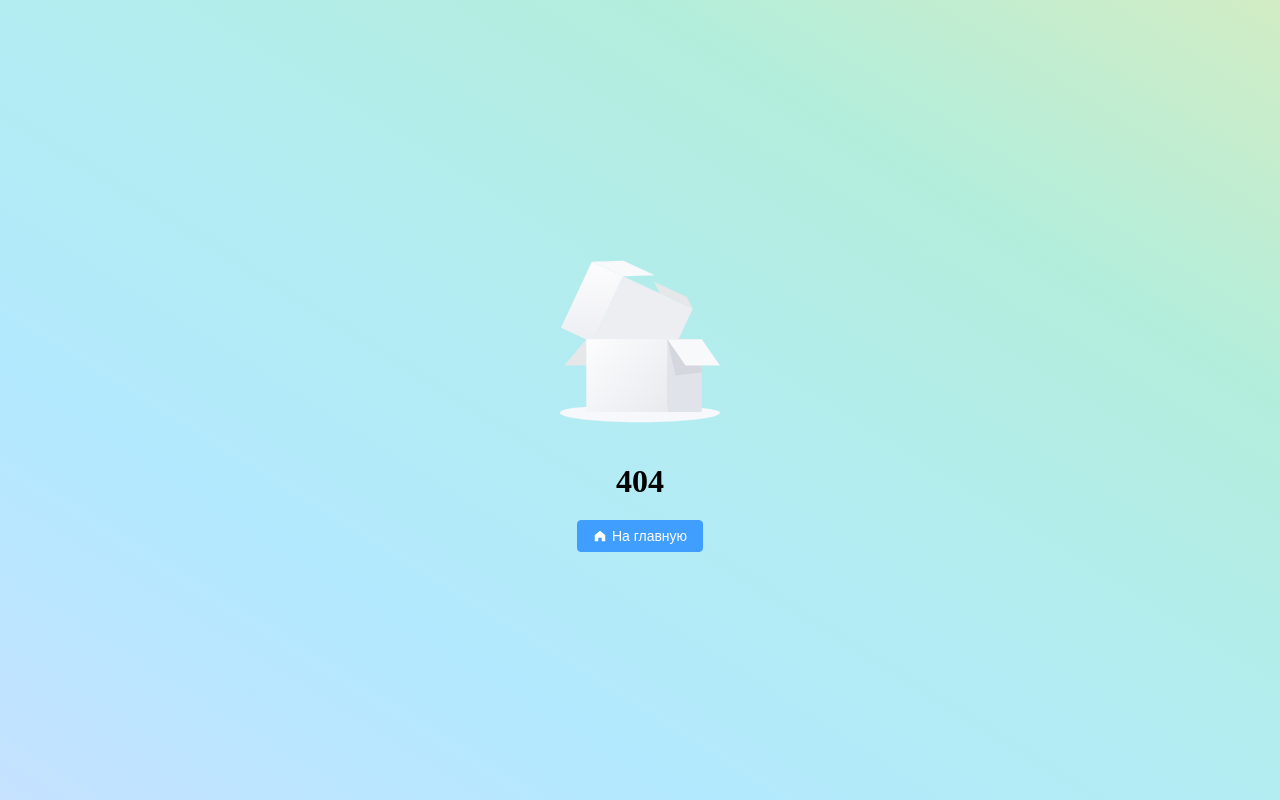
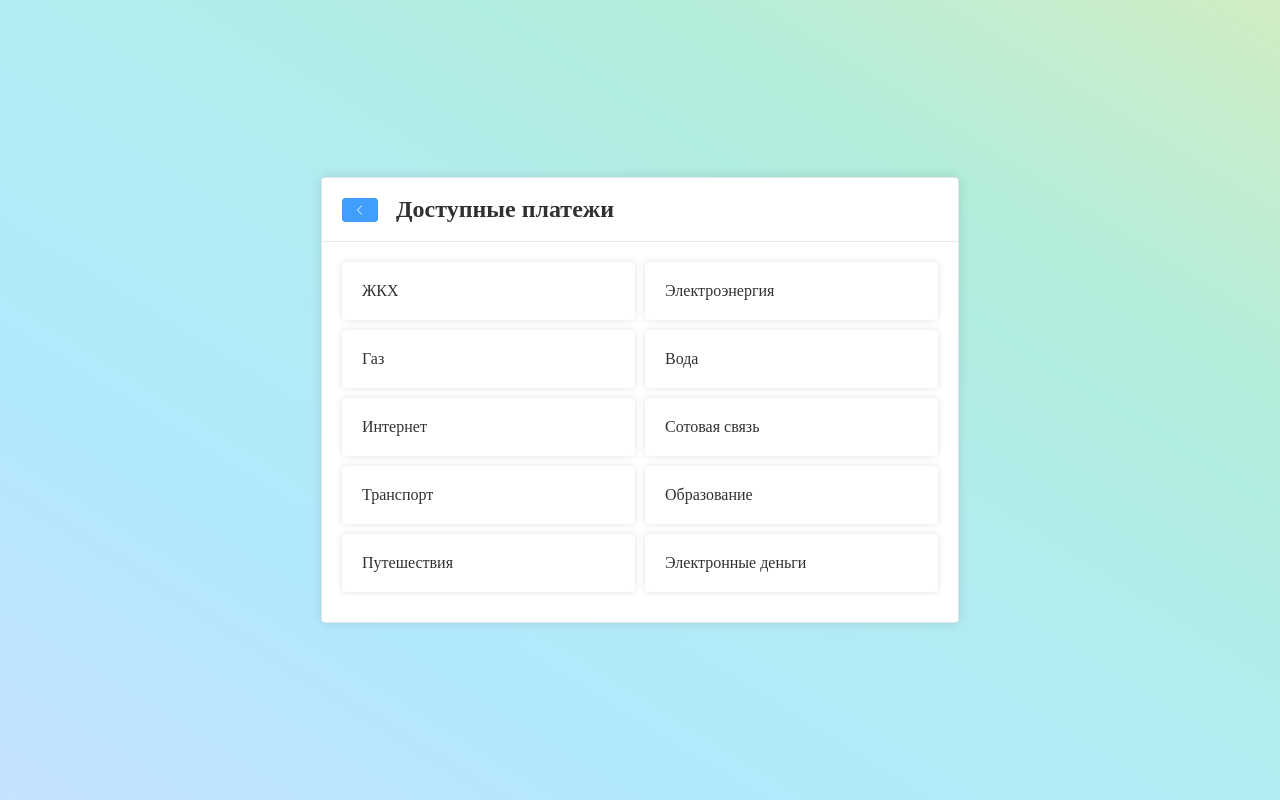
Before and after one commit to am1rfy/dep, a Vue app: page /payment in a window 1280 px wide. Before the commit this address had no page. Built offline with nearby package versions, Linux system fonts and the light colour scheme.

Commit message:
add payment page

```diff
--- a/src/components/Balance.vue
+++ b/src/components/Balance.vue
@@ -48,11 +48,13 @@
 
 <script setup>
 import { ref, computed } from 'vue'
+import { useRouter } from 'vue-router'
 import { useStore } from '@/stores'
 import BalanceIncreaseModal from '@/components/BalanceIncreaseModal.vue'
 
 const BALANCE_LABEL = 'Баланс - Основной счет'
 
+const router = useRouter()
 const store = useStore()
 
 const isBalanceIncreaseModalVisible = ref(false)
@@ -76,7 +78,7 @@ const openBalanceIncreaseModal = () => {
 }
 
 const goToPaymentPage = () => {
-
+  router.push({ name: 'payment' })
 }
 </script>
 
--- /dev/null
+++ b/src/components/ButtonBack.vue
@@ -0,0 +1,19 @@
+<template>
+  <el-tooltip
+    content="Назад"
+    placement="top"
+  >
+    <el-button
+      icon="ArrowLeft"
+      type="primary"
+      size="small"
+      v-bind="attrs"
+    />
+  </el-tooltip>
+</template>
+
+<script setup>
+import { useAttrs } from 'vue'
+
+const attrs = useAttrs()
+</script>
--- a/src/components/HomeHeader.vue
+++ b/src/components/HomeHeader.vue
@@ -15,6 +15,7 @@
     </div>
 
     <el-tooltip
+      v-if="!isInvestmentBalanceExist"
       content="Открыть вклад"
       placement="top"
     >
@@ -38,6 +39,12 @@ const store = useStore()
 
 const userFio = computed(() => store.account.fio)
 
+const isInvestmentBalanceExist = computed(
+  () => Boolean(
+    Object.keys(store.account.investment_balance_info ?? {}).length
+  )
+)
+
 const goToCreatingInvestmentDeposit = () => {
   router.push({ name: 'createInvestmentDeposit' })
 }
--- /dev/null
+++ b/src/data/payment.json
@@ -0,0 +1,14 @@
+{
+  "payments": [
+    "ЖКХ",
+    "Электроэнергия",
+    "Газ",
+    "Вода",
+    "Интернет",
+    "Сотовая связь",
+    "Транспорт",
+    "Образование",
+    "Путешествия",
+    "Электронные деньги"
+  ]
+}
--- a/src/pages/CreateInvestmentDeposit.vue
+++ b/src/pages/CreateInvestmentDeposit.vue
@@ -4,18 +4,10 @@
   >
     <template #header>
       <div class="widget-card__header">
-        <el-tooltip
+        <ButtonBack
           v-if="isWidgetActive(CONTRACT_SIGN_WIDGET_NAME)"
-          content="Назад"
-          placement="top"
-        >
-          <el-button
-            icon="ArrowLeft"
-            type="primary"
-            size="small"
-            @click="goToUserInfoWidget"
-          />
-        </el-tooltip>
+          @click="goToUserInfoWidget"
+        />
 
         <h2>
           {{ activeWidget.label }}
@@ -40,6 +32,7 @@ import { ElNotification } from 'element-plus'
 import { useLoadingStore } from '@/stores'
 import { useStore } from '@/stores'
 
+import ButtonBack from '@/components/ButtonBack.vue'
 import UserInfoWidget from '@/components/UserInfo.vue'
 import ContractSignWidget from '@/components/ContractSign.vue'
 
@@ -105,9 +98,7 @@ const goToContractSignWidget = () => {
 .widget-card {
   min-width: 638px;
 
-  $root: &;
-
-  :deep(#{$root}__header) {
+  &__header {
     display: flex;
     align-items: center;
     gap: 18px;
--- a/src/pages/Home.vue
+++ b/src/pages/Home.vue
@@ -25,7 +25,6 @@
       </el-col>
     </el-row>
   </el-card>
-
 </template>
 
 <script setup>
--- /dev/null
+++ b/src/pages/Payment.vue
@@ -0,0 +1,74 @@
+<template>
+  <el-card
+    class="widget-card"
+  >
+    <template #header>
+      <div class="widget-card__header">
+        <ButtonBack
+          @click="goToHomePage"
+        />
+
+        <h2>
+          Доступные платежи
+        </h2>
+      </div>
+    </template>
+
+    <el-row
+      class="payments-list"
+      :gutter="10"
+    >
+      <el-col
+        v-for="item of payments"
+        :key="item"
+        :span="12"
+      >
+        <el-card class="payments-list__item">
+          {{ item }}
+        </el-card>
+      </el-col>
+    </el-row>
+  </el-card>
+</template>
+
+<script setup>
+import ButtonBack from '@/components/ButtonBack.vue'
+import * as payment from '@/data/payment.json'
+import { useRouter } from 'vue-router'
+
+const router = useRouter()
+
+const payments = payment.default.payments
+
+const goToHomePage = () => {
+  router.push({ name: 'home' })
+}
+</script>
+
+<style scoped lang="scss">
+.widget-card {
+  max-width: 638px;
+
+  &__header {
+    display: flex;
+    align-items: center;
+    gap: 18px;
+  }
+}
+.payments-list {
+  &__item {
+    cursor: pointer;
+    height: fit-content;
+    border: none;
+    box-shadow: var(--el-box-shadow-lighter);
+
+    &:nth-last-child(-n+2) {
+      margin-bottom: 10px;
+    }
+
+    &:hover {
+      box-shadow: 0px 0px 12px rgba(0, 0, 0, 0.24);
+    }
+  }
+}
+</style>
--- a/src/router/index.js
+++ b/src/router/index.js
@@ -12,6 +12,11 @@ const routes = [
     component: () => import('@/pages/CreateInvestmentDeposit.vue'),
   },
   {
+    path: '/payment',
+    name: 'payment',
+    component: () => import('@/pages/Payment.vue'),
+  },
+  {
     path: '/:catchAll(.*)',
     name: 'notFound',
     component: () => import('@/pages/NotFound.vue'),
--- a/src/stores/store.js
+++ b/src/stores/store.js
@@ -1,5 +1,5 @@
 import { defineStore } from 'pinia'
-import { ref, computed } from 'vue'
+import { ref } from 'vue'
 
 import * as init from '@/data/init.json'
 import { BASE_DEPOSIT_RATE } from '@/consts'
```
Also changed, not shown: src/components/BalanceTransferModal.vue (added, +73 -0 lines), src/components/PaymentModal.vue (added).
